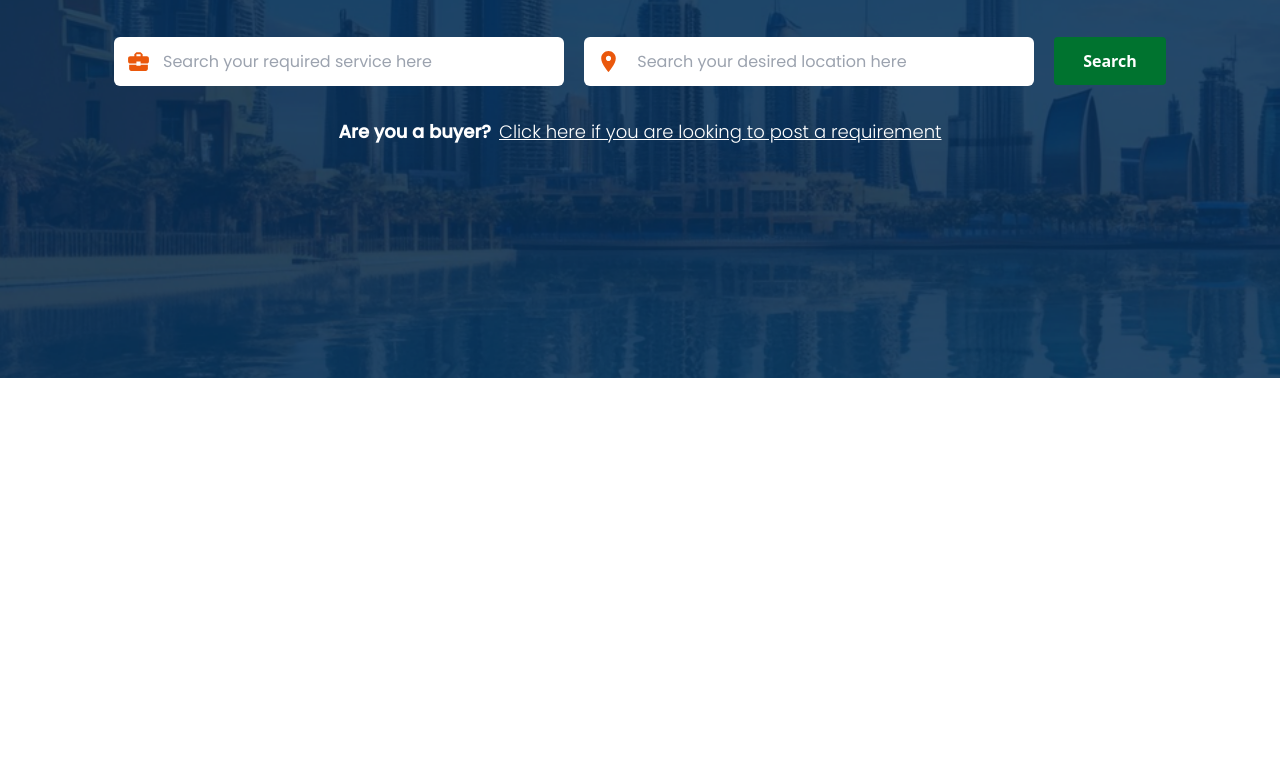
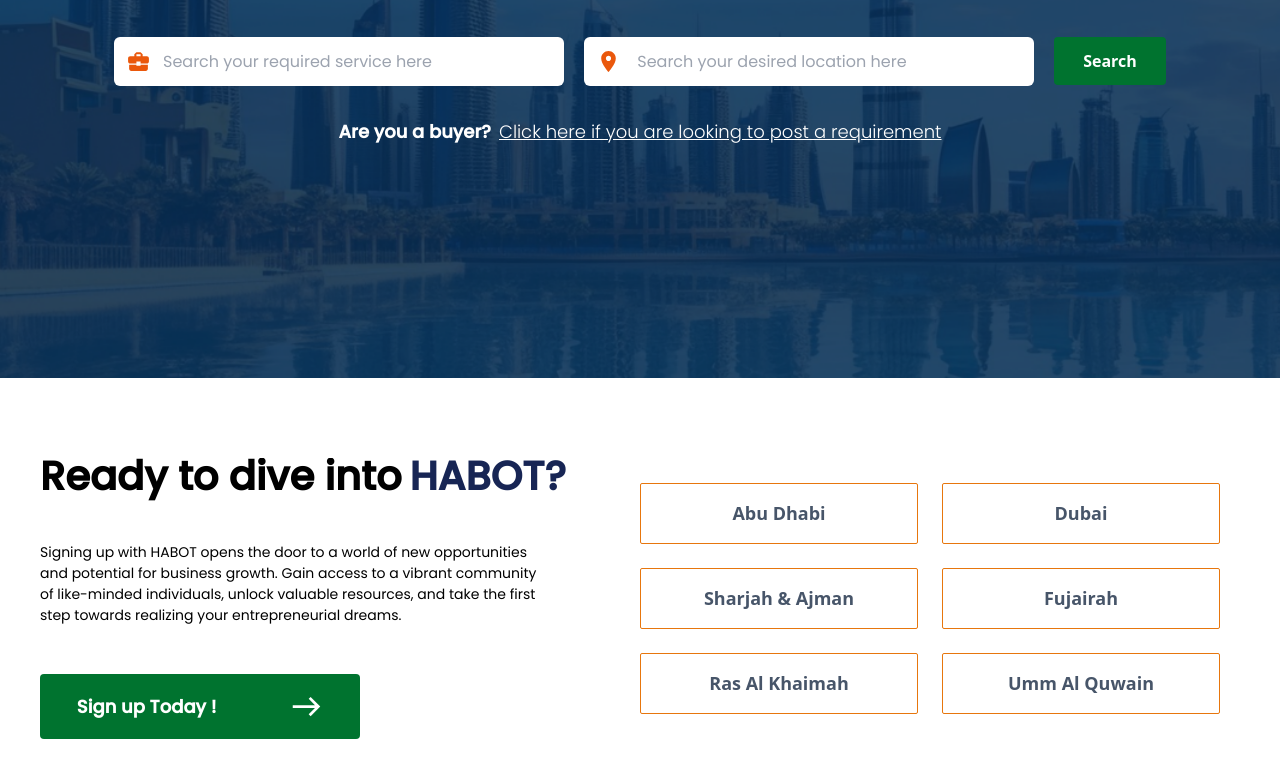
Before and after one commit to Labeebct/Habot, a React (Vite) app: page / in a window 1280 px wide. Shown: the part 422-1200 px from the top of the page. Before the commit the page ends 800 px from the top, so only its background shows below. Built offline with nearby package versions, Linux system fonts and the light colour scheme; a web font is replaced by a local one.

Commit message:
completed ready to dive into habot component

```diff
--- /dev/null
+++ b/src/components/home/ReadyToDive.jsx
@@ -0,0 +1,69 @@
+import React, { useMemo } from "react";
+import Button from "../shared/Button";
+import EastIcon from "@mui/icons-material/East";
+
+const ReadyToDive = () => {
+  const cities = useMemo(
+    () => [
+      ["Abu Dhabi", "Sharjah & Ajman", "Ras Al Khaimah"],
+      ["Dubai", "Fujairah", "Umm Al Quwain"],
+    ],
+    []
+  );
+  return (
+    <div className="w-full px-5 lg:px-10 py-20 h-auto bg-white flex flex-col lg:flex-row items-center justify-around">
+      <div className="flex flex-col gap-12 overflow-hidden  flex-1 justify-center text-center ">
+        <div className="header flex flex-col lg:flex-row gap-2">
+          {/* Heading */}
+          <h1 className="text-black text-3xl lg:text-[40px] font-extrabold font-poppins">
+            Ready to dive into
+            <span className="text-3xl ml-2 lg:text-[40px] font-extrabold font-poppins text-blue-950">
+              HABOT?
+            </span>
+          </h1>
+        </div>
+        <div className="paragraph">
+          {/* Paragraph */}
+          <p className="lg:text-[14px]  text-[14px] font-poppins font-[400] text-center lg:text-start">
+            Signing up with HABOT opens the door to a world of new opportunities
+            <span className="hidden xl:inline">
+              <br />
+            </span>
+            and potential for business growth. Gain access to a vibrant
+            community
+            <span className="hidden xl:inline">
+              <br />
+            </span>
+            of like-minded individuals, unlock valuable resources, and take the
+            first
+            <span className="hidden xl:inline">
+              <br />
+            </span>
+            step towards realizing your entrepreneurial dreams.
+          </p>
+        </div>
+        <div className="button flex justify-center lg:justify-start">
+          {/* Button */}
+          <button className="flex justify-around h-[55px] lg:h-[65px] rounded bg-[#00732F] w-[270px] lg:w-[320px]  text-white  items-center hover:bg-[#14562f]">
+            <h1 className="text-[18px] font-poppins font-semibold">
+              Sign up Today !
+            </h1>
+            <EastIcon sx={{ fontSize: 33 }} />
+          </button>
+        </div>
+      </div>
+
+      <div className="flex-1 w-full px-5 h-full flex justify-center flex-col lg:flex-row gap-6 mt-8 lg:mt-0">
+        {cities.map((column, index) => (
+          <div key={index} className="flex w-full h-full flex-col gap-6">
+            {column.map((city, index) => (
+              <Button key={index} text={city} />
+            ))}
+          </div>
+        ))}
+      </div>
+    </div>
+  );
+};
+
+export default ReadyToDive;
--- /dev/null
+++ b/src/components/shared/Button.jsx
@@ -0,0 +1,11 @@
+import React from "react";
+
+const Button = React.memo(({ text }) => {
+  return (
+    <button className="border-solid border text-slate-600 text-[18px]  border-[#E7760D] py-4 w-full min-w-[17rem] rounded-sm font-semibold hover:bg-[#E7760D] hover:text-white">
+      {text}
+    </button>
+  );
+});
+
+export default Button;
--- a/src/pages/Home.jsx
+++ b/src/pages/Home.jsx
@@ -1,12 +1,14 @@
 import React from "react";
 import Header from "../components/shared/Header";
 import LandingPage from "../components/home/LandingPage";
+import ReadyToDive from "../components/home/ReadyToDive";
 
 const Home = () => {
   return (
     <>
       <Header />
       <LandingPage />
+      <ReadyToDive />
     </>
   );
 };
```
